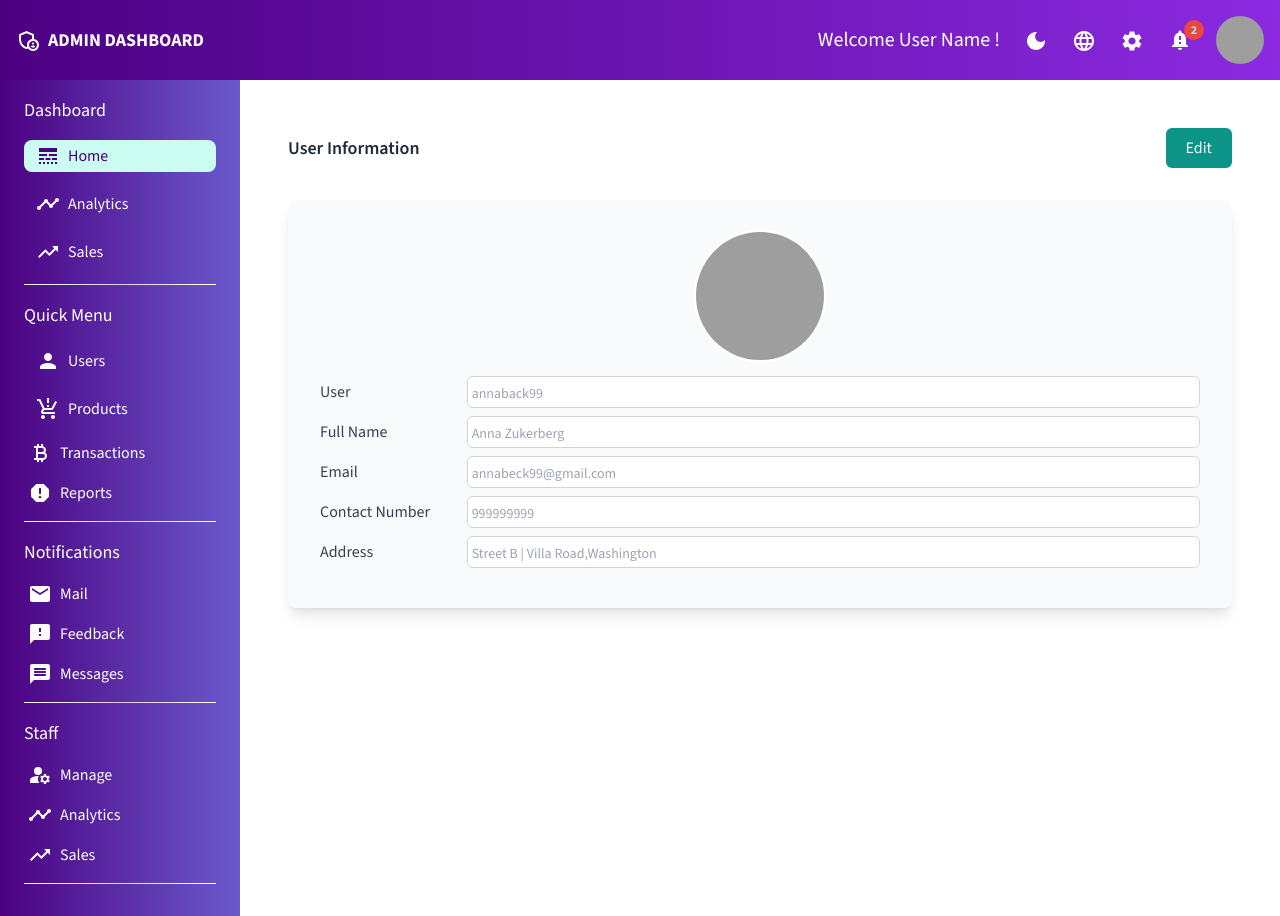
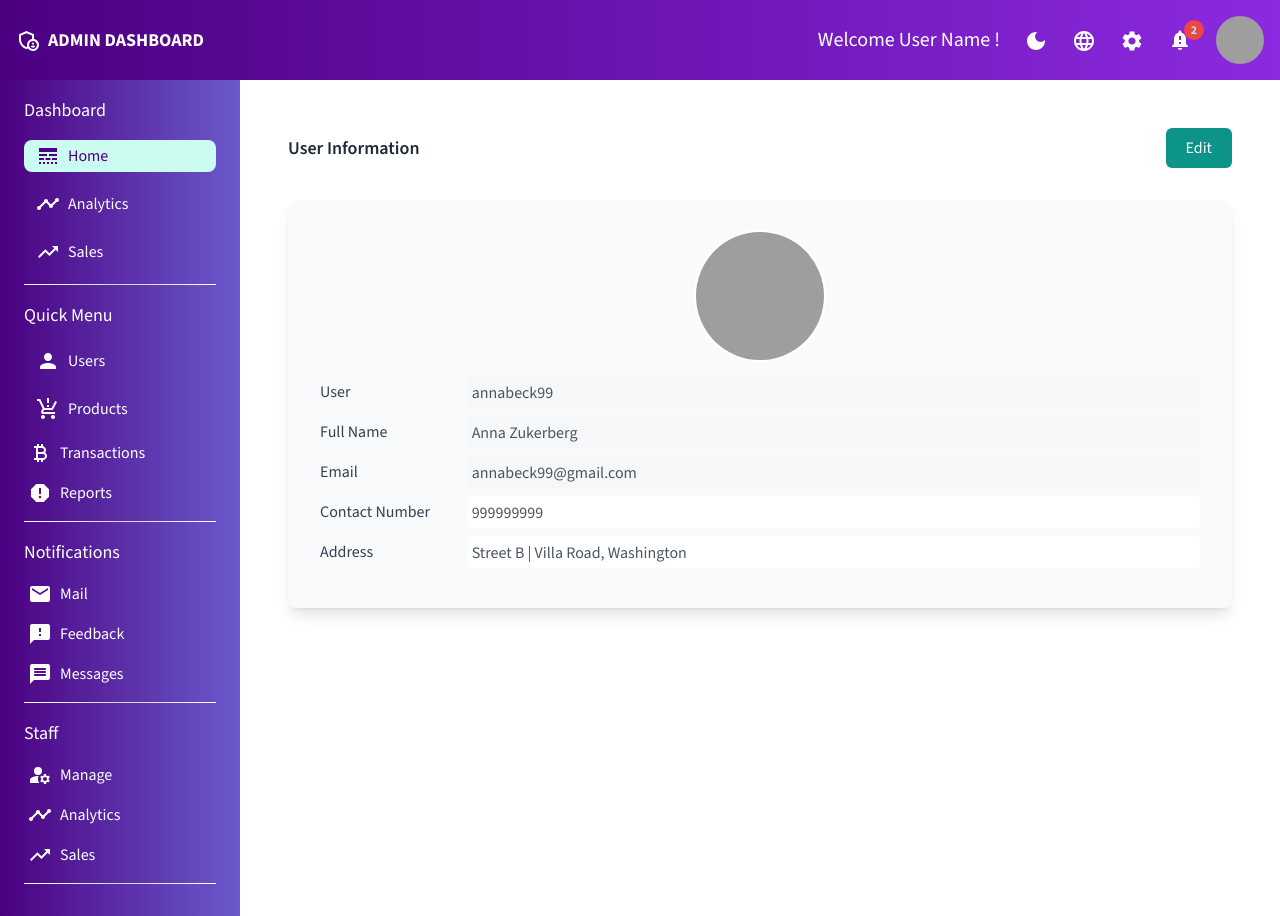
Before and after one commit to Ahsinal/admin-panel, a React (Create React App) app: page /user/1 in a window 1280 px wide. Built offline with nearby package versions, Linux system fonts and the light colour scheme; grey boxes are pictures that could not be loaded.

Commit message:
updated user information form ,by adding edit functionality

```diff
--- a/src/pages/User.jsx
+++ b/src/pages/User.jsx
@@ -5,19 +5,63 @@ import {
   PermIdentity,
   PhoneAndroid,
 } from "@mui/icons-material";
+import { useState } from "react";
+import { Toaster, toast } from "react-hot-toast";
 
 const User = () => {
+  const [isEditable, setIsEditable] = useState();
+  const [userData, setUserData] = useState({
+    username: "annabeck99",
+    fullName: "Anna Zukerberg",
+    email: "annabeck99@gmail.com",
+    contactNumber: "999999999",
+    address: "Street B | Villa Road, Washington",
+    avatar:
+      "https://img.freepik.com/free-photo/vertical-shot-happy-dark-skinned-female-with-curly-hair_273609-15519.jpg?semt=ais_hybrid",
+  });
+  //handle input change
+  const handleChange = (e) => {
+    const { value, name } = e.target;
+    setUserData((prevData) => ({
+      ...prevData,
+      [name]: value,
+    }));
+  };
+  const handleImageChange = (e) => {
+    const file = e.target.files[0];
+    if (file) {
+      const reader = new FileReader();
+      reader.onload = () => {
+        setUserData((prevData) => ({
+          ...prevData,
+          avatar: reader.result,
+        }));
+      };
+      reader.readAsDataURL(file);
+    }
+  };
+  // Handle save or toggle edit
+  const handleEditToggle = () => {
+    if (isEditable) {
+      // Save updated data here (e.g., API call)
+      toast.success("Updated User Data");
+    }
+    setIsEditable((prev) => !prev);
+  };
   return (
     <>
       <div className="p-12">
+        <Toaster />
         <div className=" flex items-center justify-between mb-8">
           <h1 className="text-lg text-gray-800 font-semibold">
             {" "}
             User Information
           </h1>
-          <button className="bg-teal-600 px-5 py-2 rounded-md text-white outline-none  hover:bg-teal-700">
-            {" "}
-            Edit
+          <button
+            onClick={handleEditToggle}
+            className="bg-teal-600 px-5 py-2 rounded-md text-white outline-none  hover:bg-teal-700"
+          >
+            {isEditable ? "Save Changes" : "Edit"}
           </button>
         </div>
         {/* <div className="flex  justify-between  space-x-4 my-4">
@@ -66,10 +110,18 @@ const User = () => {
             <div className="">
               <div className="flex justify-center mb-4">
                 <img
-                  src="https://img.freepik.com/free-photo/vertical-shot-happy-dark-skinned-female-with-curly-hair_273609-15519.jpg?semt=ais_hybrid"
+                  src={userData.avatar}
                   alt="avatar"
                   className="w-32 h-32 items-center ring-2 ring-white rounded-full"
                 />
+                {isEditable && (
+                  <input
+                    type="file"
+                    accept="image/*"
+                    onChange={handleImageChange}
+                    className="text-sm text-gray-600 file:mr-4 file:py-2 file:px-4 file:rounded-full file:border-0 file:text-sm file:bg-teal-50 file:text-teal-600 hover:file:bg-teal-100"
+                  />
+                )}
               </div>
               <div className="flex  items-center  mb-2">
                 <label htmlFor=" " className="text-gray-700 w-1/6">
@@ -77,8 +129,18 @@ const User = () => {
                 </label>
                 <input
                   type="text"
-                  placeholder="annaback99"
-                  className="w-5/6 h-8 p-1 border border-gray-300 rounded-md focus:outline-none focus:ring ring-blue-200 placeholder-gray-400 placeholder:text-sm"
+                  name="username"
+                  value={userData.username}
+                  onChange={handleChange}
+                  disabled={!isEditable}
+                  placeholder="Username"
+                  className={`w-5/6 h-8 p-1 border text-gray-600 ${
+                    isEditable
+                      ? "border-gray-300 text-gray-900"
+                      : "border-transparent"
+                  } rounded-md focus:outline-none ${
+                    isEditable ? "focus:ring ring-blue-200" : ""
+                  } placeholder-gray-400 placeholder:text-sm`}
                 />
               </div>
               <div className="flex  items-center  mb-2">
@@ -87,8 +149,18 @@ const User = () => {
                 </label>
                 <input
                   type="text"
+                  name="fullName"
+                  value={userData.fullName}
+                  onChange={handleChange}
+                  disabled={!isEditable}
                   placeholder="Anna Zukerberg"
-                  className="w-5/6 h-8 p-1 border border-gray-300 rounded-md focus:outline-none focus:ring ring-blue-200 placeholder-gray-400 placeholder:text-sm"
+                  className={`w-5/6 h-8 p-1 border text-gray-600 ${
+                    isEditable
+                      ? "border-gray-300 text-gray-900"
+                      : "border-transparent"
+                  } rounded-md focus:outline-none ${
+                    isEditable ? "focus:ring ring-blue-200" : ""
+                  } placeholder-gray-400 placeholder:text-sm`}
                 />
               </div>
               <div className="flex  items-center  mb-2">
@@ -97,8 +169,18 @@ const User = () => {
                 </label>
                 <input
                   type="email"
+                  name="email"
+                  value={userData.email}
+                  onChange={handleChange}
+                  disabled={!isEditable}
                   placeholder="annabeck99@gmail.com"
-                  className="w-5/6 h-8 p-1 border border-gray-300 rounded-md focus:outline-none focus:ring ring-blue-200 placeholder-gray-400 placeholder:text-sm"
+                  className={`w-5/6 h-8 p-1 border text-gray-600 ${
+                    isEditable
+                      ? "border-gray-300 text-gray-900"
+                      : "border-transparent"
+                  } rounded-md focus:outline-none ${
+                    isEditable ? "focus:ring ring-blue-200" : ""
+                  } placeholder-gray-400 placeholder:text-sm`}
                 />
               </div>
               <div className="flex  items-center  mb-2">
@@ -107,8 +189,16 @@ const User = () => {
                 </label>
                 <input
                   type="text"
+                  name="contactNumber"
+                  value={userData.contactNumber}
                   placeholder="999999999"
-                  className="w-5/6 h-8 p-1 border border-gray-300 rounded-md focus:outline-none focus:ring ring-blue-200 placeholder-gray-400 placeholder:text-sm"
+                  className={`w-5/6 h-8 p-1 border text-gray-600 ${
+                    isEditable
+                      ? "border-gray-300 text-gray-900"
+                      : "border-transparent"
+                  } rounded-md focus:outline-none ${
+                    isEditable ? "focus:ring ring-blue-200" : ""
+                  } placeholder-gray-400 placeholder:text-sm`}
                 />
               </div>
               <div className="flex  items-center  mb-2">
@@ -117,8 +207,17 @@ const User = () => {
                 </label>
                 <input
                   type="text"
+                  name="address"
+                  value={userData.address}
+                  onChange={handleChange}
                   placeholder="Street B | Villa Road,Washington"
-                  className="w-5/6 h-8 p-1 border border-gray-300 rounded-md focus:outline-none focus:ring ring-blue-200 placeholder-gray-400 placeholder:text-sm"
+                  className={`w-5/6 h-8 p-1 border text-gray-600 ${
+                    isEditable
+                      ? "border-gray-300 text-gray-900"
+                      : "border-transparent"
+                  } rounded-md focus:outline-none ${
+                    isEditable ? "focus:ring ring-blue-200" : ""
+                  } placeholder-gray-400 placeholder:text-sm`}
                 />
               </div>
               {/* <div className="flex  items-center  mb-2">
```
